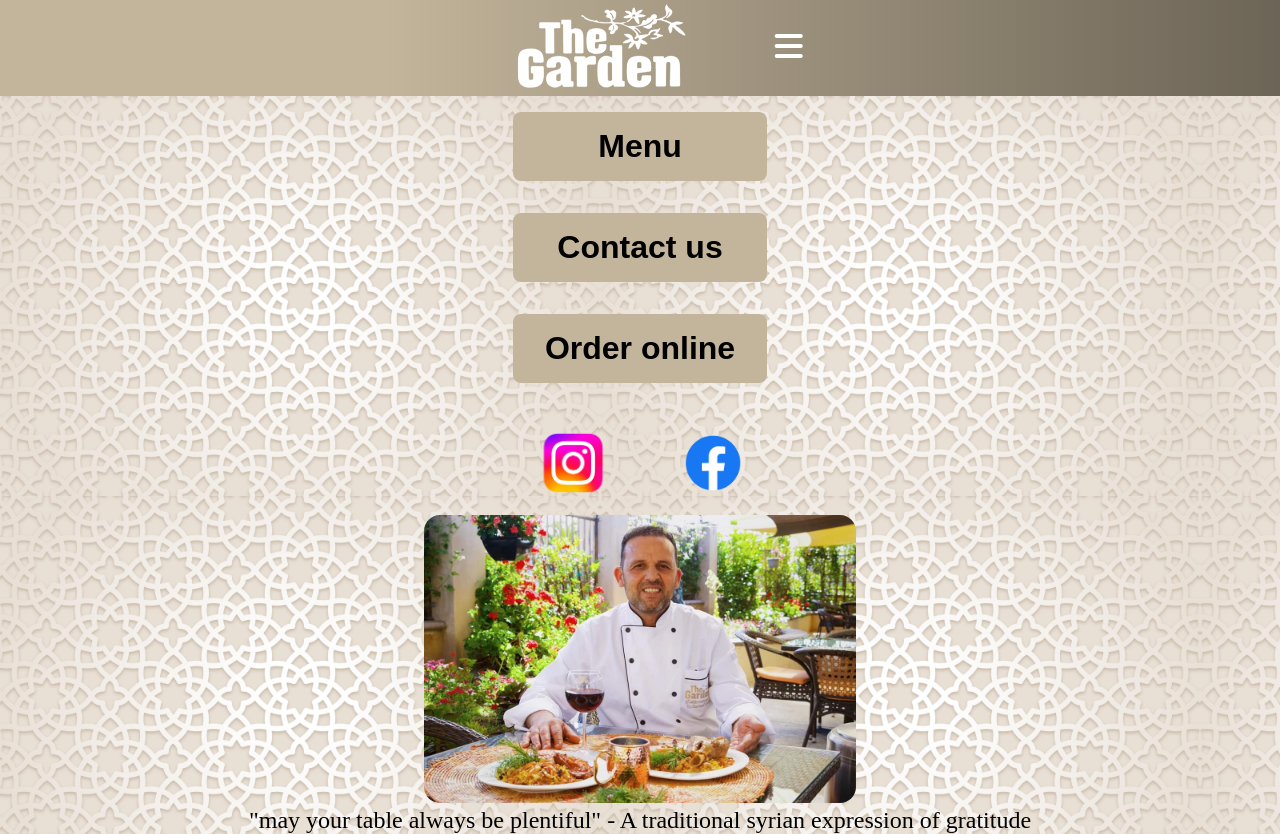
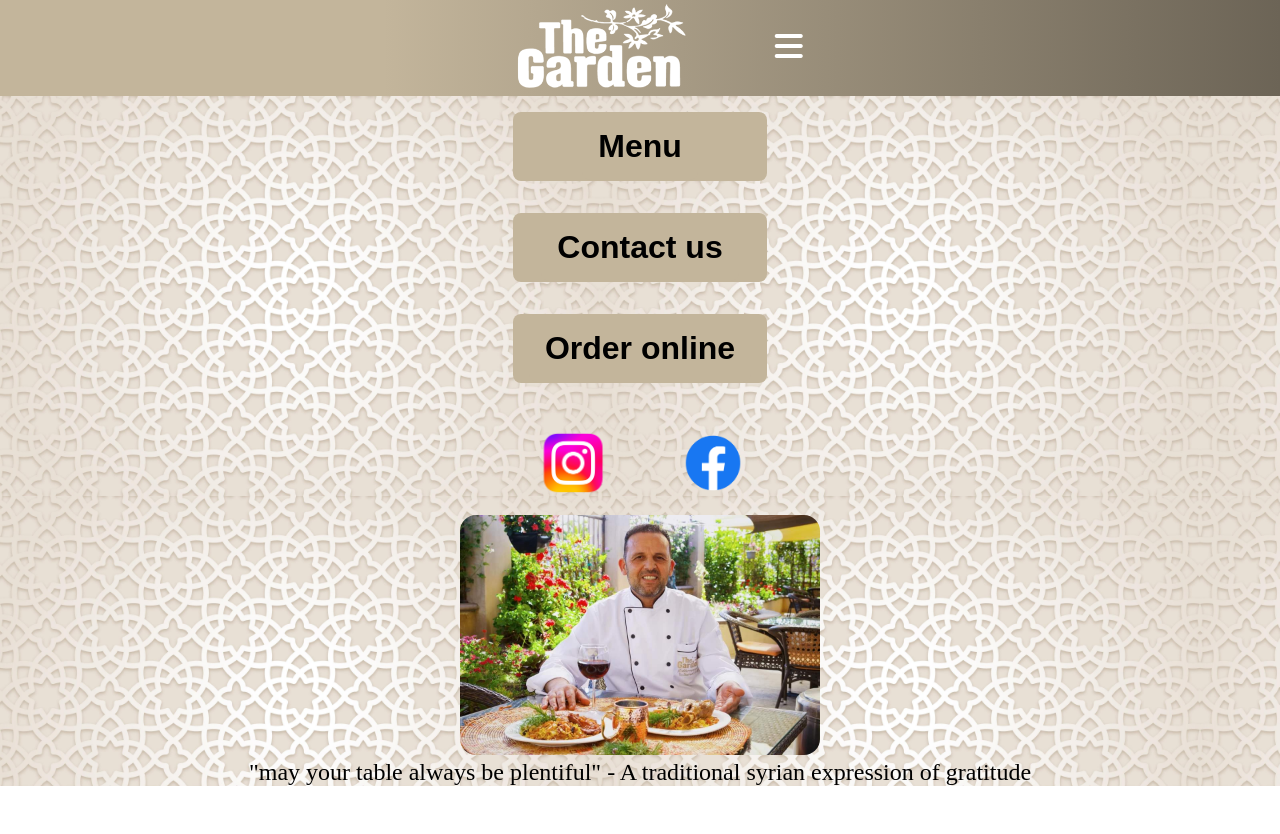
Before and after one commit to OmarKanj/restaurant-app, a React (Create React App) app: page / in a window 1280 px wide. After the commit the page ends 800 px from the top, so only its background shows below. Built offline with nearby package versions, Linux system fonts and the light colour scheme.

Commit message:
changed home page picture size

```diff
--- a/src/pages/Home/Home.css
+++ b/src/pages/Home/Home.css
@@ -33,7 +33,7 @@
 }
 
 .home-picture {
-    height: 18rem;
+    height: 15rem;
     border-radius: 1rem;
 }
 
```
